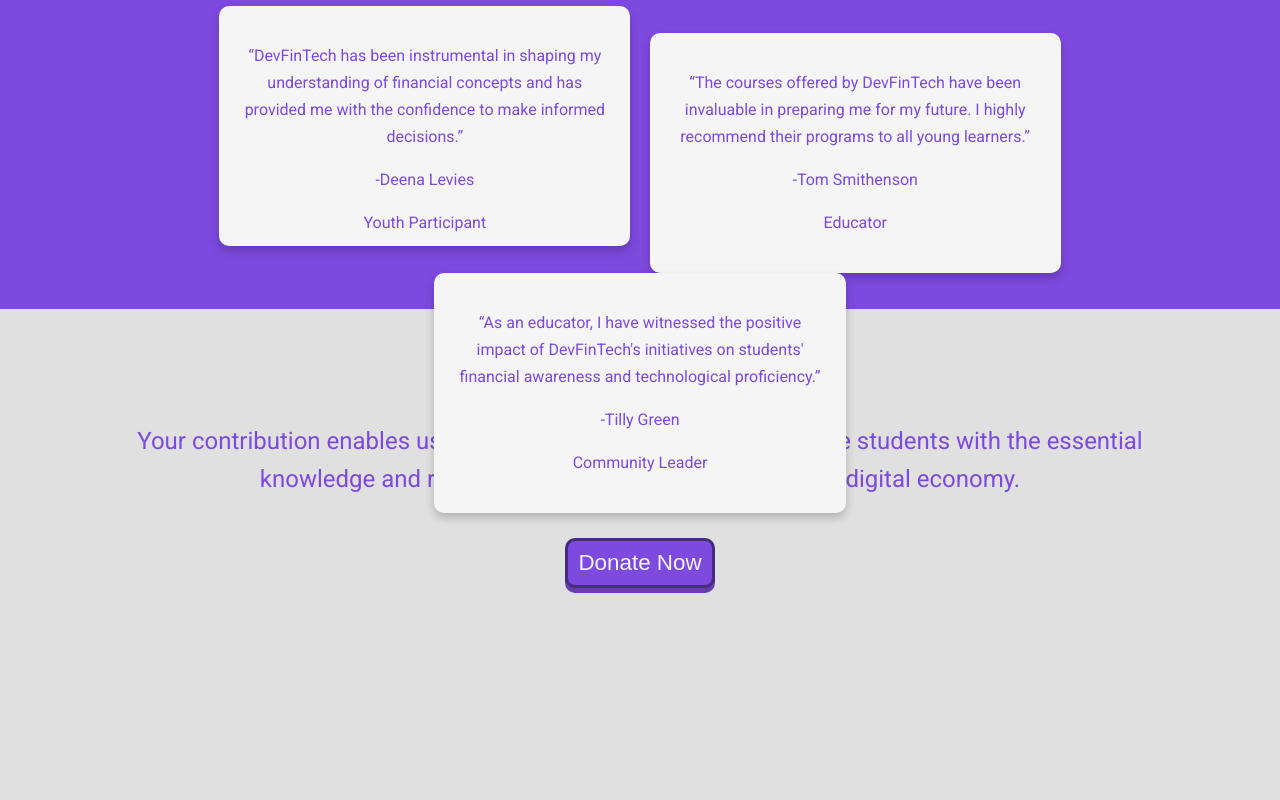
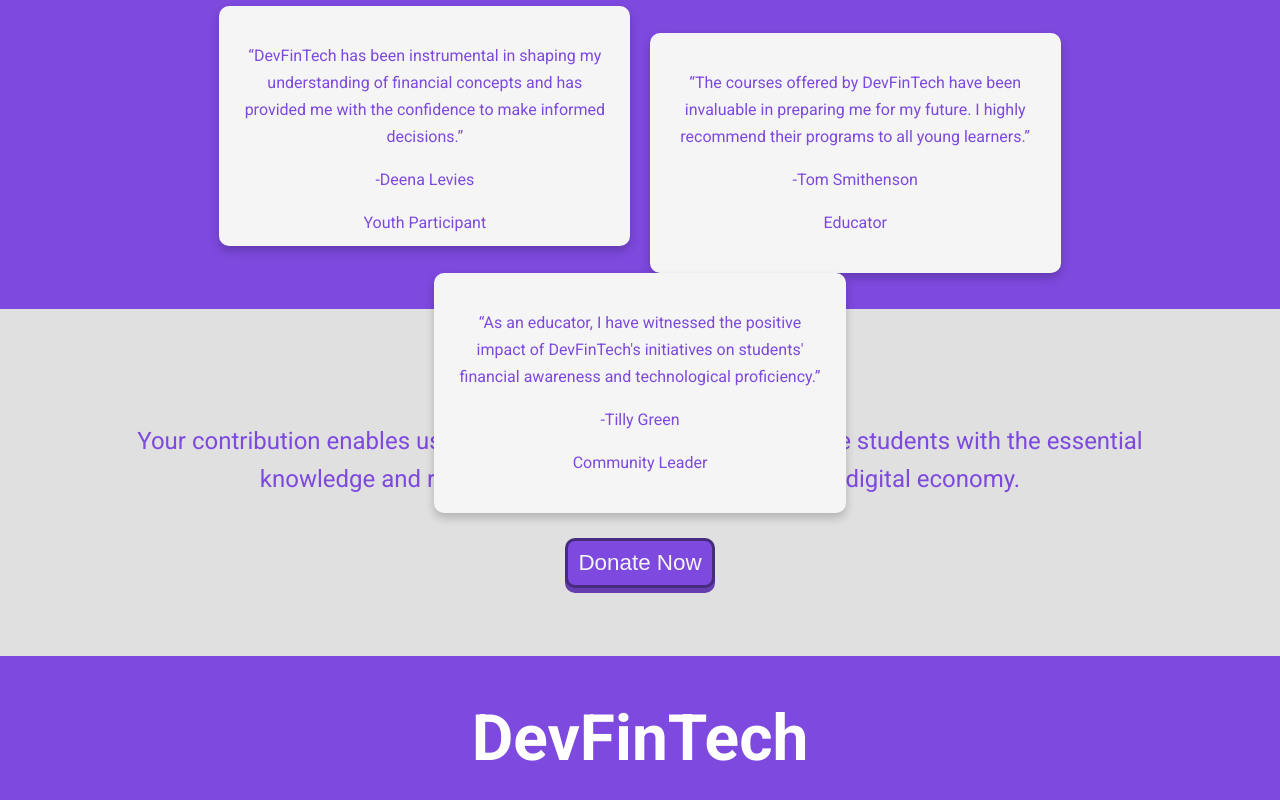
Before and after one commit to JustKardi/devfintech, a React (Vite) app: page / in a window 1280 px wide. Shown: the part 4255-5055 px from the top of the page. Before the commit the page ends 4861 px from the top, so only its background shows below. Built offline with nearby package versions, Linux system fonts and the light colour scheme.

Commit message:
Added a footer

```diff
--- a/src/App.jsx
+++ b/src/App.jsx
@@ -8,6 +8,7 @@
 import SectionSix from './Section_Six.jsx';
 import QuoteSection from './QuoteSection.jsx';
 import SectionSeven from './SectionSeven.jsx';
+import Footer from './footer.jsx';
 
 function App() {
   return (
@@ -21,6 +22,7 @@
       <SectionSix />
       <QuoteSection />
       <SectionSeven />
+      <Footer />
     </>
   );
 }
--- a/src/footer.jsx
+++ b/src/footer.jsx
@@ -1,7 +1,23 @@
-function footer() {
+function Footer() {
+
+    const styles = {
+        footer__: {
+            backgroundColor: '#7d49de',
+            marginBottom: '0px',
+            padding: '0.1rem',
+            textAlign: 'center',
+            fontFamily: '"Roboto", sans-serif',
+            color: '#FEFEFE',
+            fontSize: '2em',
+            marginTop: '50px'
+        }
+    }
+
     return (
-        <div></div>
+        <footer style={styles.footer__}>
+            <h1>DevFinTech</h1>
+        </footer>
     )
 }
 
-export default footer;
+export default Footer;
```
